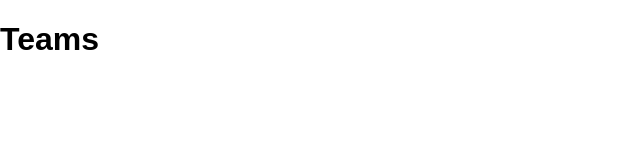
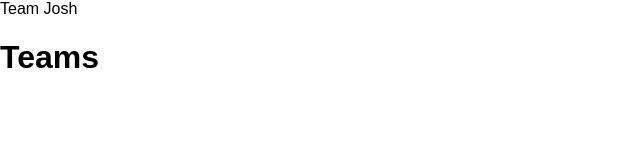
Before and after one commit to Milz11/AACMensLeague, a plain HTML site: page teams.html in a window 1280 px wide. Shown: the whole page, without its empty margins (0-640 px from the left). Drawn offline with Linux system fonts and the light colour scheme.

Commit message:
Update teams.html

```diff
--- a/teams.html
+++ b/teams.html
@@ -1 +1 @@
-<!DOCTYPE html><html><head><title>Teams</title><link rel='stylesheet' href='style.css'></head><body><h1>Teams</h1><div id='teams'></div><script src='teams.js'></script></body></html>
+Team Josh<!DOCTYPE html><html><head><title>Teams</title><link rel='stylesheet' href='style.css'></head><body><h1>Teams</h1><div id='teams'></div><script src='teams.js'></script></body></html>
```
